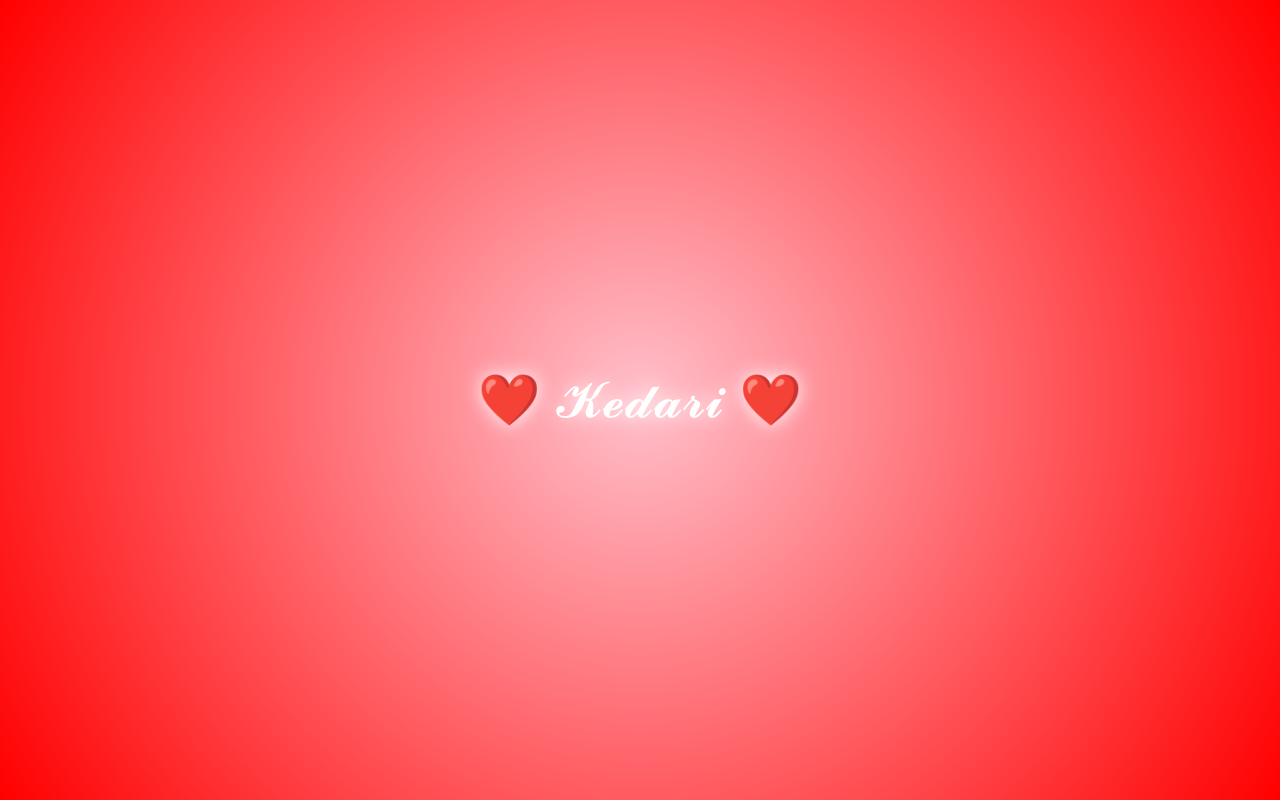
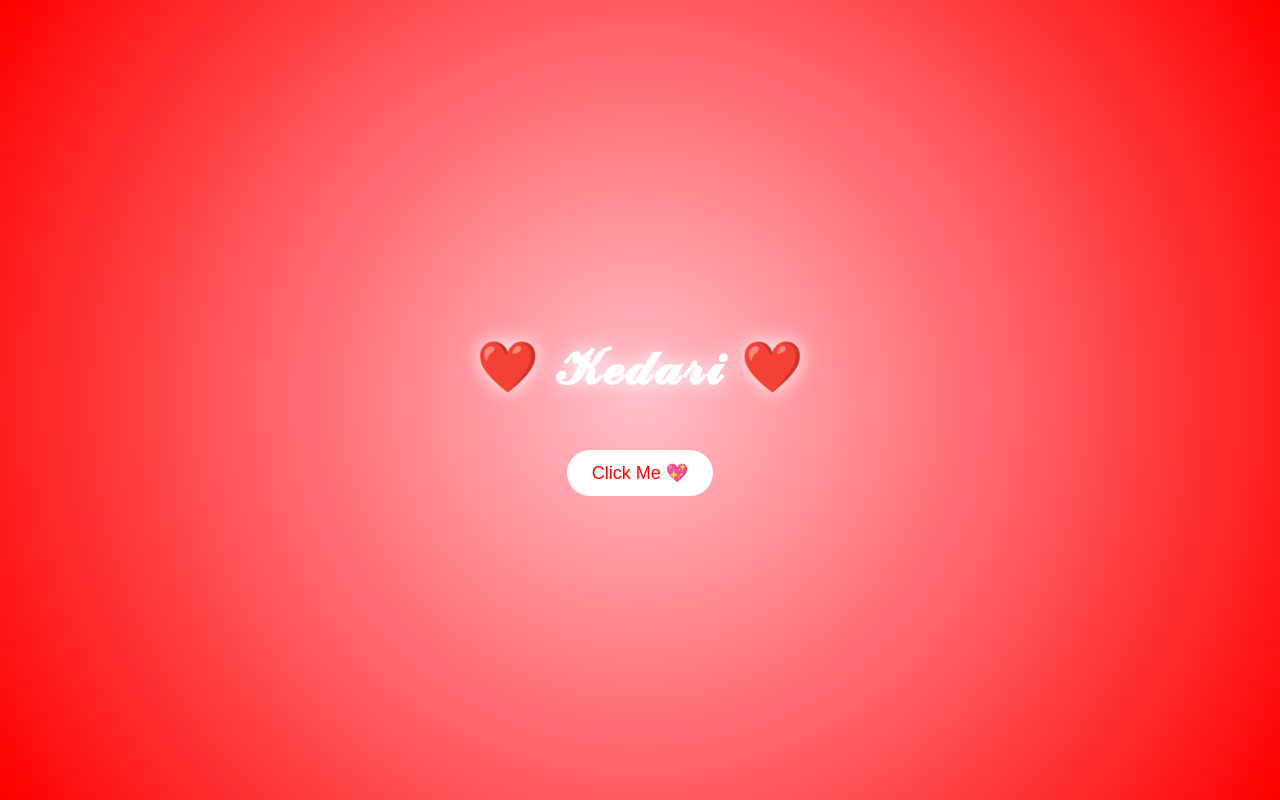
Before and after one commit to phanikmr2022-pk/KedariNew, a plain HTML site: page index.html in a window 1280 px wide. Drawn offline with Linux system fonts and the light colour scheme.

Commit message:
Enhance index.html with styles and animations

```diff
--- a/index.html
+++ b/index.html
@@ -1,26 +1,81 @@
 <html>
 <head>
   <title>Kedari ❤️</title>
+
+  <style>
+    body {
+      margin: 0;
+      height: 100vh;
+      display: flex;
+      justify-content: center;
+      align-items: center;
+      background: radial-gradient(circle, pink, red);
+      overflow: hidden;
+      font-family: cursive;
+      color: white;
+      text-align: center;
+    }
+
+    h1 {
+      font-size: 50px;
+      text-shadow: 0 0 20px white;
+    }
+
+    button {
+      padding: 12px 25px;
+      font-size: 18px;
+      border: none;
+      border-radius: 25px;
+      background: white;
+      color: red;
+      cursor: pointer;
+      margin-top: 20px;
+    }
+
+    .heart {
+      position: absolute;
+      color: pink;
+      font-size: 20px;
+      animation: floatUp 5s linear infinite;
+    }
+
+    @keyframes floatUp {
+      0% { transform: translateY(0); opacity: 1; }
+      100% { transform: translateY(-100vh); opacity: 0; }
+    }
+  </style>
 </head>
 
-<body style="
-  margin:0;
-  height:100vh;
-  display:flex;
-  justify-content:center;
-  align-items:center;
-  background: radial-gradient(circle, pink, red);
-  color:white;
-  font-size:50px;
-  font-family:cursive;
-  text-shadow: 0 0 20px white;
-">
+<body>
 
-  ❤️ 𝓚𝓮𝓭𝓪𝓻𝓲 ❤️
+  <div>
+    <h1>❤️ 𝓚𝓮𝓭𝓪𝓻𝓲 ❤️</h1>
+    <button onclick="startLove()">Click Me 💖</button>
+  </div>
 
-  <audio autoplay loop>
+  <audio id="music" loop>
     <source src="https://www2.cs.uic.edu/~i101/SoundFiles/StarWars60.wav" type="audio/wav">
   </audio>
 
+  <script>
+    function startLove() {
+      document.getElementById("music").play();
+
+      setInterval(() => {
+        let heart = document.createElement("div");
+        heart.className = "heart";
+        heart.innerHTML = "❤️";
+        heart.style.left = Math.random() * 100 + "vw";
+        heart.style.fontSize = (20 + Math.random() * 30) + "px";
+
+        document.body.appendChild(heart);
+
+        setTimeout(() => {
+          heart.remove();
+        }, 5000);
+      }, 300);
+    }
+  </script>
+
 </body>
 </html>
```
